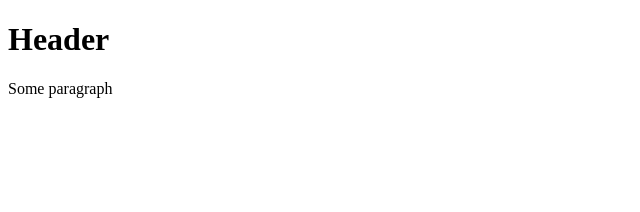
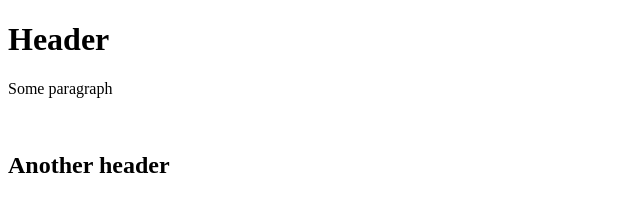
Before and after one commit to raha-the-creator/review, a plain HTML site: page index.html in a window 1280 px wide. Shown: the whole page, without its empty margins (0-640 px from the left). Drawn offline with Linux system fonts and the light colour scheme.

Commit message:
modified index.html

```diff
--- a/index.html
+++ b/index.html
@@ -3,5 +3,7 @@
 	<body>
 		<h1>Header</h1>
 		<p>Some paragraph</p>
+		<br>
+		<h2>Another header</h2>
 	</body>
 </html>
```
